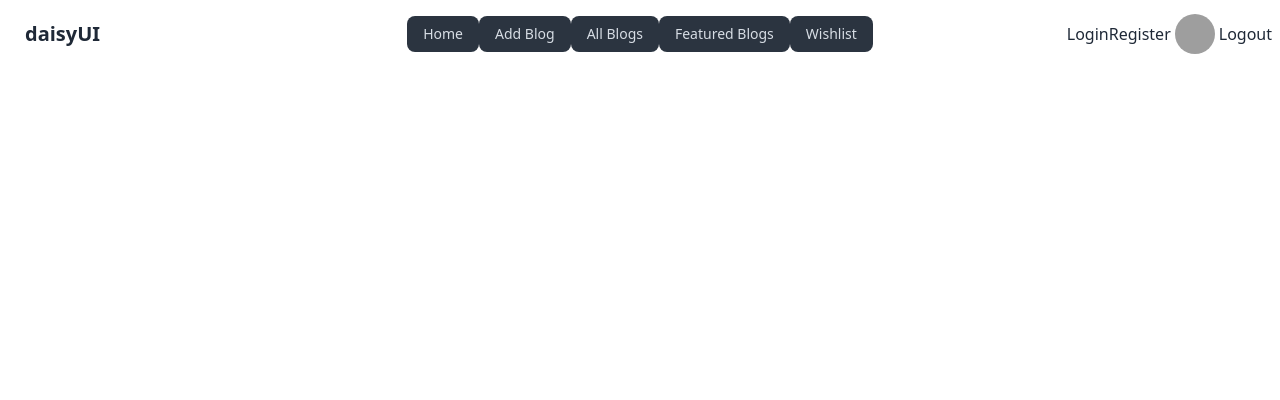
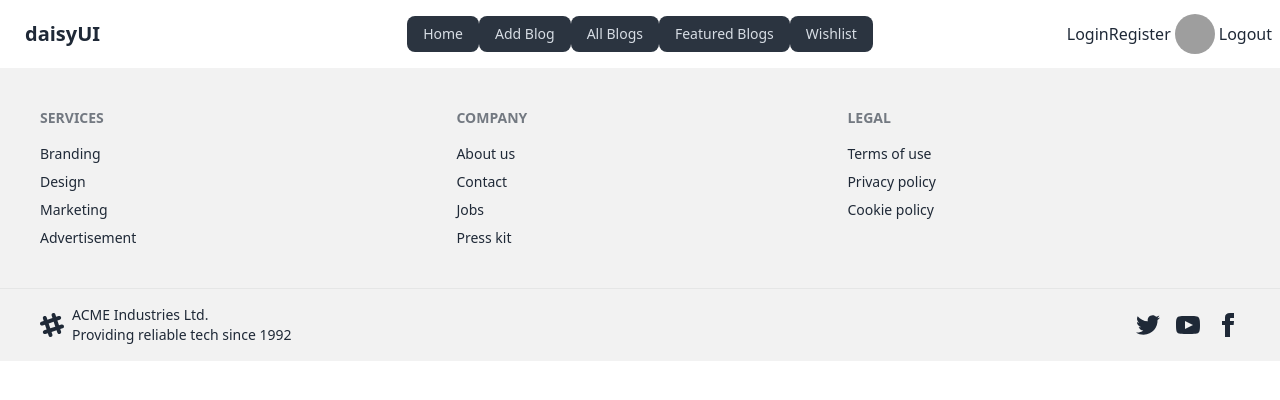
Before and after one commit to kyowChaing/eblog_FrontEnd, a React (Vite) app: page / in a window 1280 px wide. Shown: the top 400 px of the page. Built offline with nearby package versions, Linux system fonts and the light colour scheme; grey boxes are pictures that could not be loaded.

Commit message:
added footer component

```diff
--- /dev/null
+++ b/src/Components/HomePage/Footer/Footer.jsx
@@ -0,0 +1,45 @@
+import React from 'react'
+
+function Footer() {
+    return (
+        <>
+            <footer className="footer p-10 bg-base-200 text-base-content">
+                <nav>
+                    <h6 className="footer-title">Services</h6>
+                    <a className="link link-hover">Branding</a>
+                    <a className="link link-hover">Design</a>
+                    <a className="link link-hover">Marketing</a>
+                    <a className="link link-hover">Advertisement</a>
+                </nav>
+                <nav>
+                    <h6 className="footer-title">Company</h6>
+                    <a className="link link-hover">About us</a>
+                    <a className="link link-hover">Contact</a>
+                    <a className="link link-hover">Jobs</a>
+                    <a className="link link-hover">Press kit</a>
+                </nav>
+                <nav>
+                    <h6 className="footer-title">Legal</h6>
+                    <a className="link link-hover">Terms of use</a>
+                    <a className="link link-hover">Privacy policy</a>
+                    <a className="link link-hover">Cookie policy</a>
+                </nav>
+            </footer>
+            <footer className="footer px-10 py-4 border-t bg-base-200 text-base-content border-base-300">
+                <aside className="items-center grid-flow-col">
+                    <svg width="24" height="24" viewBox="0 0 24 24" xmlns="http://www.w3.org/2000/svg" fillRule="evenodd" clipRule="evenodd" className="fill-current"><path d="M22.672 15.226l-2.432.811.841 2.515c.33 1.019-.209 2.127-1.23 2.456-1.15.325-2.148-.321-2.463-1.226l-.84-2.518-5.013 1.677.84 2.517c.391 1.203-.434 2.542-1.831 2.542-.88 0-1.601-.564-1.86-1.314l-.842-2.516-2.431.809c-1.135.328-2.145-.317-2.463-1.229-.329-1.018.211-2.127 1.231-2.456l2.432-.809-1.621-4.823-2.432.808c-1.355.384-2.558-.59-2.558-1.839 0-.817.509-1.582 1.327-1.846l2.433-.809-.842-2.515c-.33-1.02.211-2.129 1.232-2.458 1.02-.329 2.13.209 2.461 1.229l.842 2.515 5.011-1.677-.839-2.517c-.403-1.238.484-2.553 1.843-2.553.819 0 1.585.509 1.85 1.326l.841 2.517 2.431-.81c1.02-.33 2.131.211 2.461 1.229.332 1.018-.21 2.126-1.23 2.456l-2.433.809 1.622 4.823 2.433-.809c1.242-.401 2.557.484 2.557 1.838 0 .819-.51 1.583-1.328 1.847m-8.992-6.428l-5.01 1.675 1.619 4.828 5.011-1.674-1.62-4.829z"></path></svg>
+                    <p>ACME Industries Ltd. <br />Providing reliable tech since 1992</p>
+                </aside>
+                <nav className="md:place-self-center md:justify-self-end">
+                    <div className="grid grid-flow-col gap-4">
+                        <a><svg xmlns="http://www.w3.org/2000/svg" width="24" height="24" viewBox="0 0 24 24" className="fill-current"><path d="M24 4.557c-.883.392-1.832.656-2.828.775 1.017-.609 1.798-1.574 2.165-2.724-.951.564-2.005.974-3.127 1.195-.897-.957-2.178-1.555-3.594-1.555-3.179 0-5.515 2.966-4.797 6.045-4.091-.205-7.719-2.165-10.148-5.144-1.29 2.213-.669 5.108 1.523 6.574-.806-.026-1.566-.247-2.229-.616-.054 2.281 1.581 4.415 3.949 4.89-.693.188-1.452.232-2.224.084.626 1.956 2.444 3.379 4.6 3.419-2.07 1.623-4.678 2.348-7.29 2.04 2.179 1.397 4.768 2.212 7.548 2.212 9.142 0 14.307-7.721 13.995-14.646.962-.695 1.797-1.562 2.457-2.549z"></path></svg></a>
+                        <a><svg xmlns="http://www.w3.org/2000/svg" width="24" height="24" viewBox="0 0 24 24" className="fill-current"><path d="M19.615 3.184c-3.604-.246-11.631-.245-15.23 0-3.897.266-4.356 2.62-4.385 8.816.029 6.185.484 8.549 4.385 8.816 3.6.245 11.626.246 15.23 0 3.897-.266 4.356-2.62 4.385-8.816-.029-6.185-.484-8.549-4.385-8.816zm-10.615 12.816v-8l8 3.993-8 4.007z"></path></svg></a>
+                        <a><svg xmlns="http://www.w3.org/2000/svg" width="24" height="24" viewBox="0 0 24 24" className="fill-current"><path d="M9 8h-3v4h3v12h5v-12h3.642l.358-4h-4v-1.667c0-.955.192-1.333 1.115-1.333h2.885v-5h-3.808c-3.596 0-5.192 1.583-5.192 4.615v3.385z"></path></svg></a>
+                    </div>
+                </nav>
+            </footer>
+        </>
+    )
+}
+
+export default Footer
--- a/src/Components/HomePage/HomePage.jsx
+++ b/src/Components/HomePage/HomePage.jsx
@@ -1,4 +1,5 @@
 import React from 'react'
+import NavBar from './NavBar/NavBar'
 
 function HomePage() {
   return (
--- a/src/Components/Root.jsx
+++ b/src/Components/Root.jsx
@@ -1,11 +1,13 @@
 import { Outlet } from "react-router-dom"
 import NavBar from "./HomePage/NavBar/NavBar"
+import Footer from "./HomePage/Footer/Footer"
 
 function Root() {
   return (
    <>
    <NavBar></NavBar>
    <Outlet></Outlet>
+   <Footer></Footer>
    </>
   )
 }
```
Also changed, not shown: src/Components/HomePage/Banner/Banner.jsx (added, +11 -0 lines).
